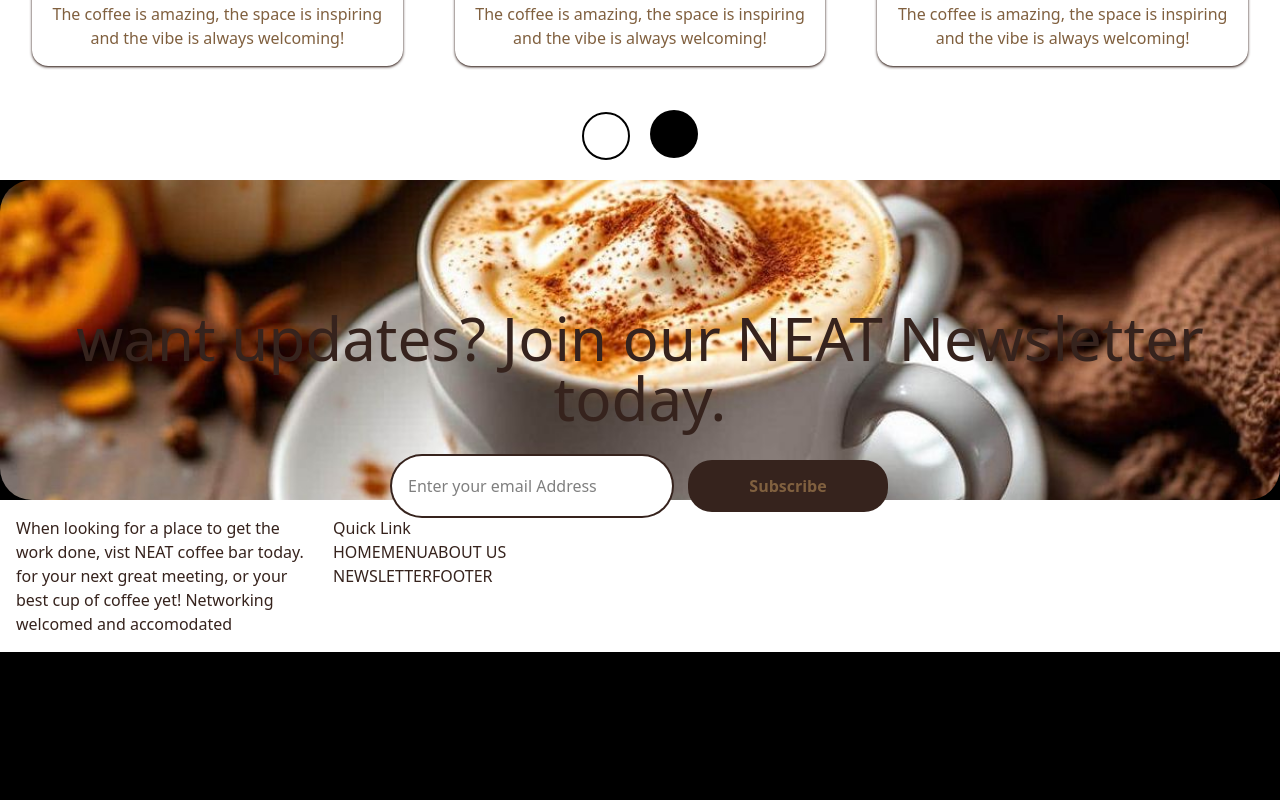
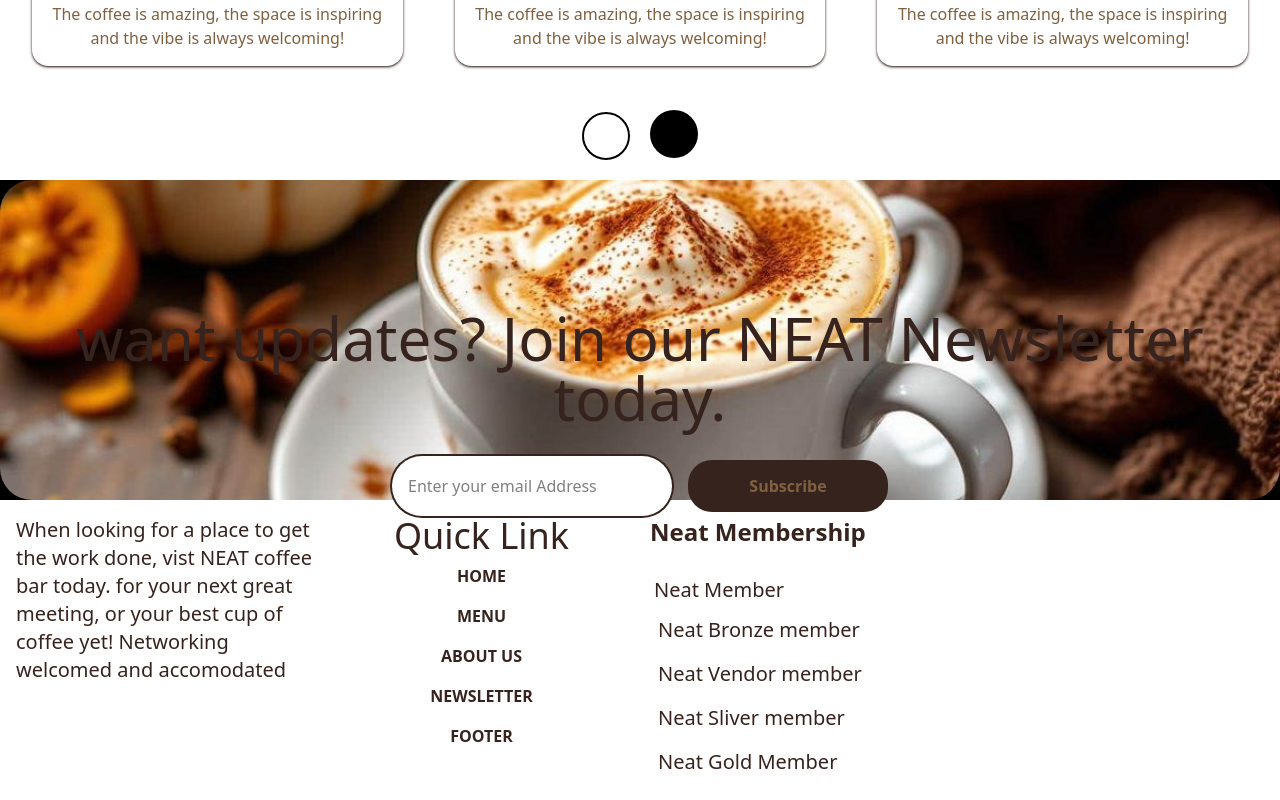
Before and after one commit to Developerfiyin/Finpay-project, a React (Vite) app: page / in a window 1280 px wide. Shown: the part 3034-3834 px from the top of the page. Before the commit the page ends 3686 px from the top, so only its background shows below. Built offline with nearby package versions, Linux system fonts and the light colour scheme.

Commit message:
Added a div  for NEAT membership

```diff
--- a/src/Components/Footer.jsx
+++ b/src/Components/Footer.jsx
@@ -4,25 +4,32 @@ const Footer = () => {
   return (
     <section className='py-4 px-4 bg-white text-[#36231d] '>
       <div className='grid grid-cols-4 gap-5'>
-        <div>
+        <div className='text-xl'>
       <h3>When looking for a place to get the work done, vist NEAT coffee bar today.
         for your next great meeting, or your best cup of coffee yet! Networking welcomed and accomodated
        </h3>
         </div>
 
-        {/*QUICK LINKS FOR FOOTR SECTION */} <div className=''>
-           <h3>Quick Link</h3>
-           <div>
-
+        {/*QUICK LINKS FOR FOOTER SECTION */} <div className=''>
+           <h3 className='font-medium text-4xl text-center'>Quick Link</h3>
+           <div className=' font-semibold text-base flex flex-col items-center'>
+          <a href="#home" className='p-2'>HOME</a>
+         <a href="#menu" className='p-2'>MENU</a>
+         <a href="#about" className='p-2'>ABOUT US </a>
+         <a href="#newsletter" className='p-2'>NEWSLETTER</a>
+         <a href="#footer" className='p-2'>FOOTER</a>
            </div>
-         <a href="#home">HOME</a>
-         <a href="#menu">MENU</a>
-         <a href="#about">ABOUT US </a>
-         <a href="#newsletter">NEWSLETTER</a>
-         <a href="#footer">FOOTER</a>
         </div>
 
-
+       {/*NEAT MEMBERSHIP */}
+         <div className=''>
+     <h3 className='text-2xl mb-6 font-semibold'>Neat Membership</h3>
+          <h5 className='text-xl p-1'>Neat Member</h5>
+          <h5 className='text-xl p-2'>Neat Bronze member</h5>
+          <h5 className='text-xl p-2'>Neat Vendor member</h5>
+          <h5 className='text-xl p-2'>Neat Sliver member</h5>
+          <h5 className='text-xl p-2'>Neat Gold Member</h5>
+         </div>
 
       </div>
 
```
